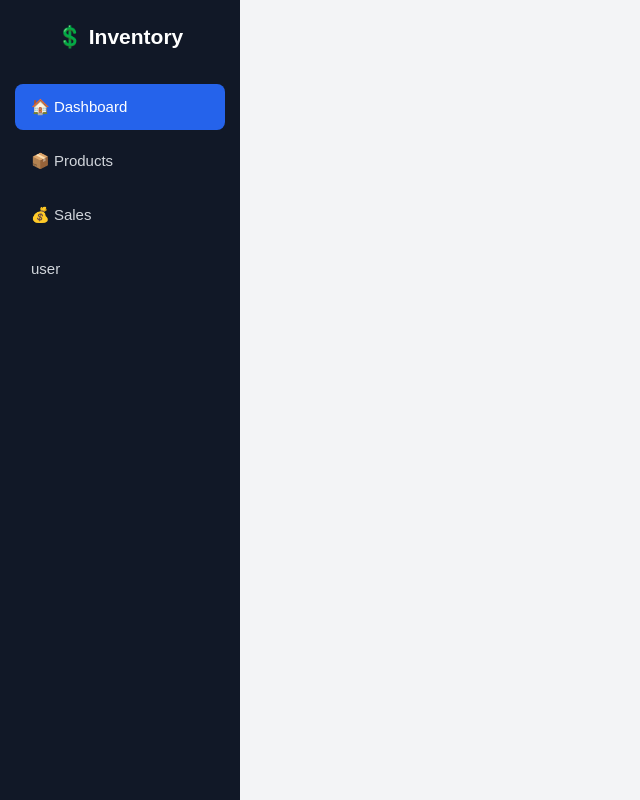
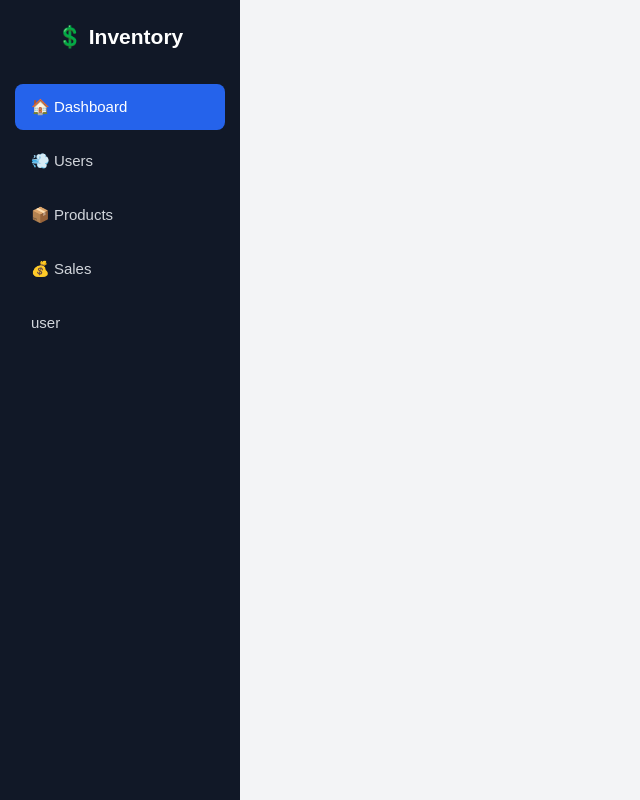
Before and after one commit to aijthkumar-ak/Smart-inventory-, a Flask app: template templates/dashboard.html in a window 1280 px wide. Shown: the whole page, without its empty margins (0-640 px from the left). Run offline with Flask 3, Linux system fonts and the light colour scheme; the template is opened without the code that fills it, so the values that code supplies are empty.

Commit message:
Add Users button to dashboard

```diff
--- a/templates/dashboard.html
+++ b/templates/dashboard.html
@@ -219,6 +219,10 @@
                 🏠 Dashboard
             </button>
 
+            <button onclick="goUsers()">
+                💨 Users
+            </button>
+
             <button onclick="goProducts()">
                 📦 Products
             </button>
```
